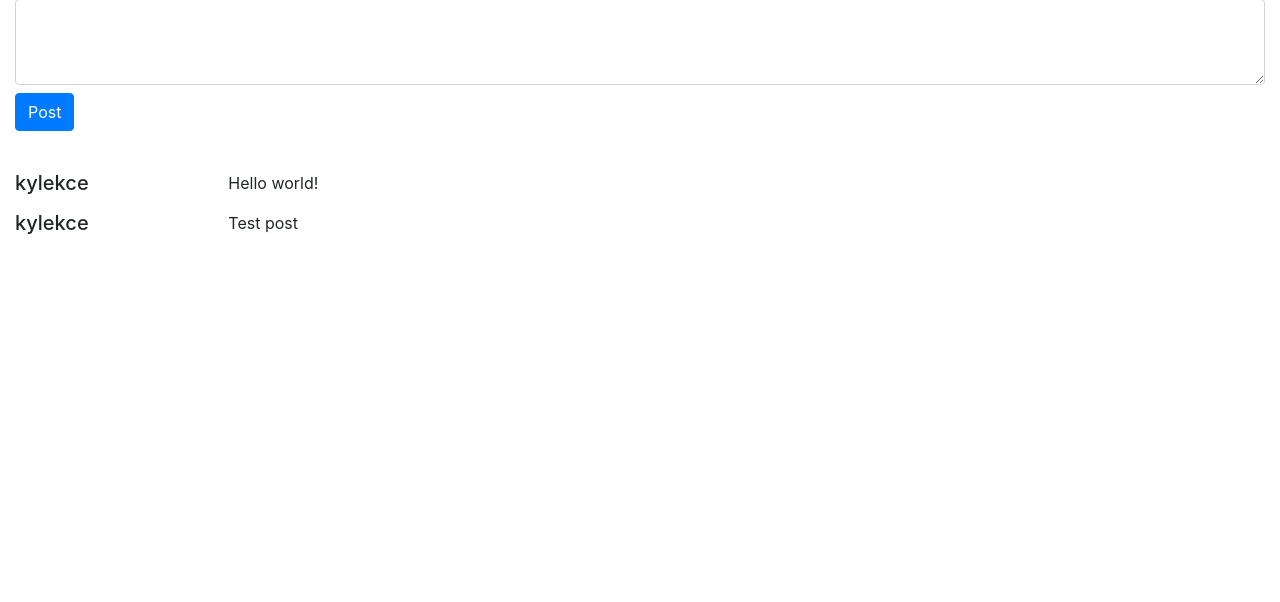
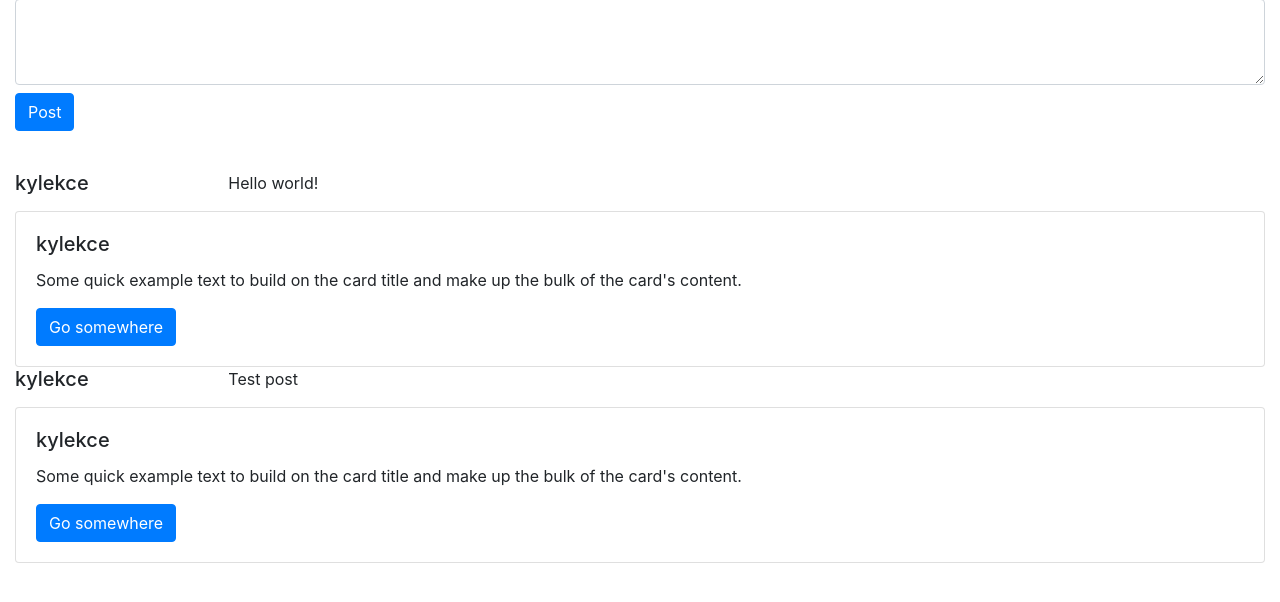
Before and after one commit to kylekce/CS50w, a Django app: page / in a window 1280 px wide. Shown: the part 145-747 px from the top of the page. Run offline with Django 3.2, Linux system fonts and the light colour scheme; a user stored in the database is signed in; data comes from the database, SQL or seed files in the repository; some libraries are stand-ins or nearby versions.

Commit message:
Aug 9, 2023, 8:10 AM

```diff
--- a/Project 4/project4/network/templates/network/index.html
+++ b/Project 4/project4/network/templates/network/index.html
@@ -27,6 +27,15 @@
             <p>{{ post.likes }}</p>
         </div>
     </div>
+
+    <div class="card">
+        <div class="card-body">
+            <h5 class="card-title">{{ post.user }}</h5>
+            <p class="card-text">Some quick example text to build on the card title and make up the bulk of the card's
+                content.</p>
+            <a href="#" class="btn btn-primary">Go somewhere</a>
+        </div>
+    </div>
     {% endfor %}
 
 </div>
```
